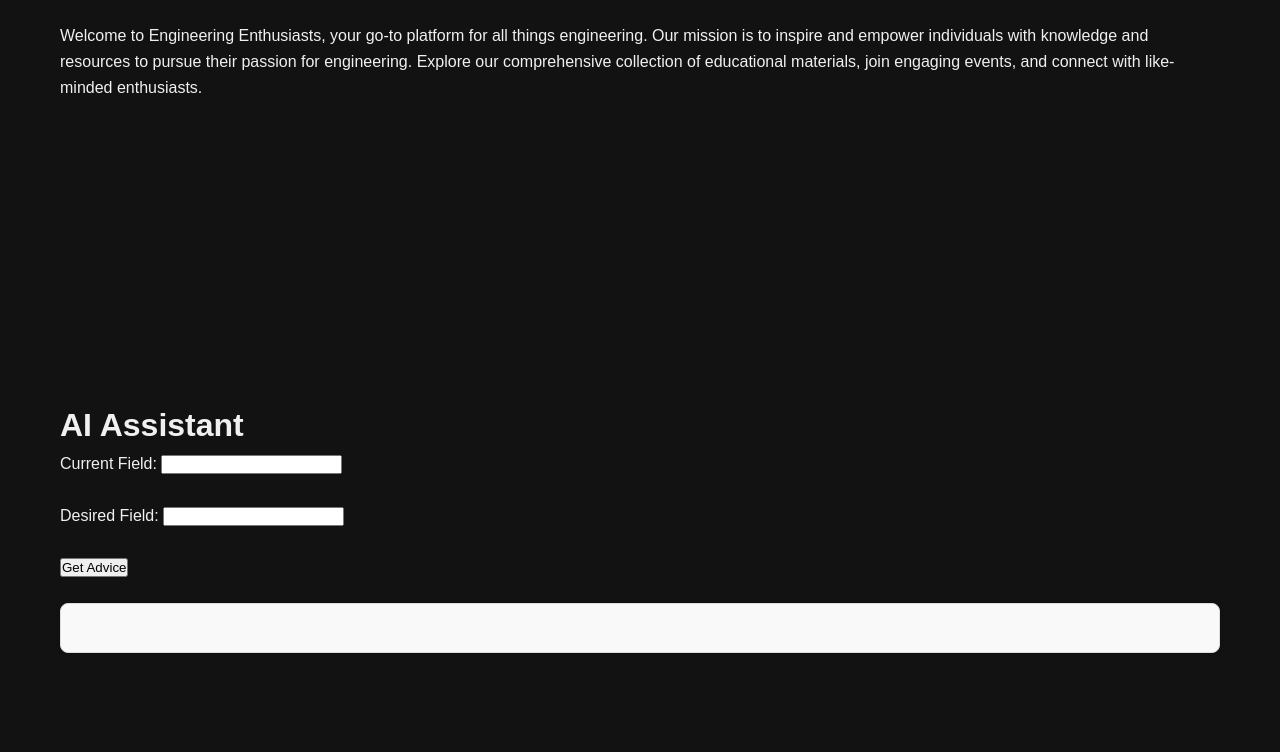
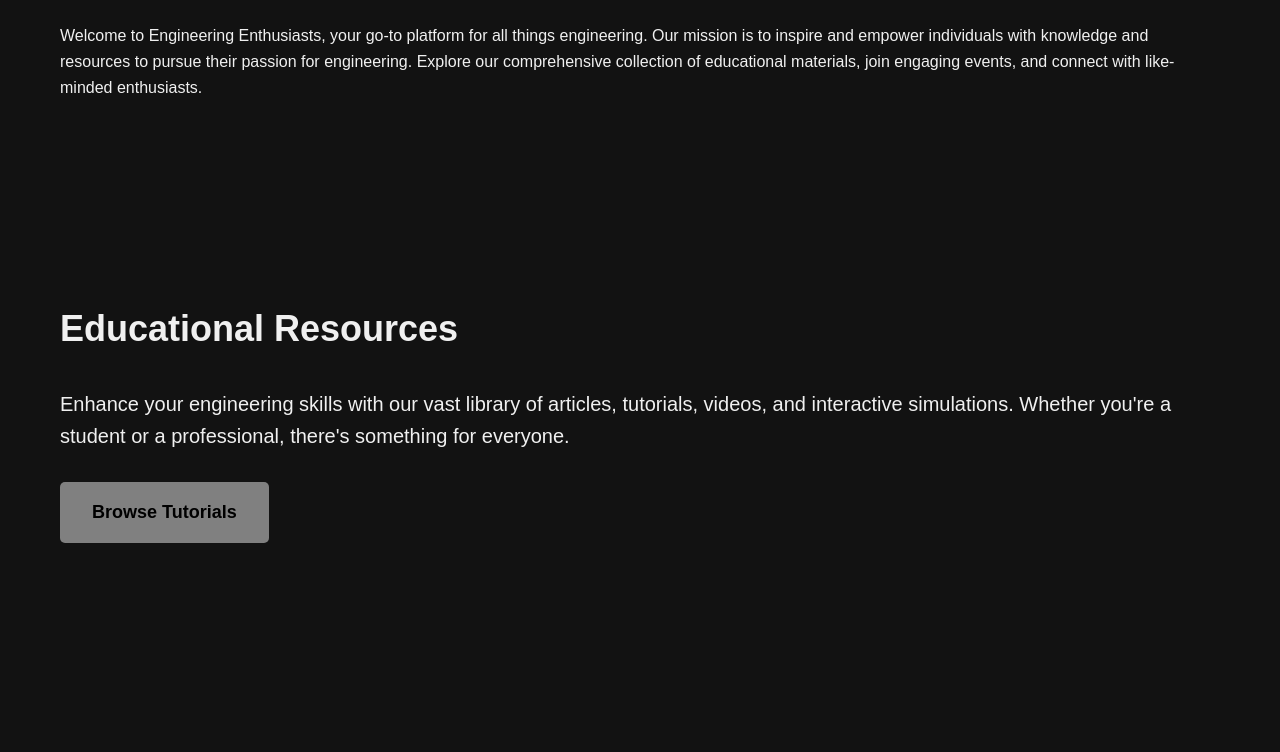
Before and after one commit to AnshHiranandani/ingenious-path, a Flask app: page / in a window 1280 px wide. Shown: the part 839-1591 px from the top of the page. Run offline with Flask 3, Linux system fonts and the light colour scheme.

Commit message:
Updated for collaboration.

```diff
--- a/app.py
+++ b/app.py
@@ -3,7 +3,7 @@ import openai
 import logging
 
 # Instantiate the OpenAI client with your API key
-openai.api_key = 'sk-proj-1UXCgAKORfDMCBztR4VgT3BlbkFJP0jyAnegWdRYlJ33SQ4R'
+openai.api_key = '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'
 
 app = Flask(__name__)
 
@@ -40,7 +40,7 @@ def predict():
         data = request.json
         current_field = data['current_field']
         desired_field = data['desired_field']
-        user_message = f"I am currently working in the field of {current_field}. I want to transition to the field of {desired_field}. Can you provide me with a detailed plan on how I can make this transition easier?"
+        user_message = f"I am currently working in the field of {current_field}. I want to transition to the field of {desired_field}. Can you provide me with a detailed plan on how I can make this transition easier? Also, could you provide five of the best companies to look at for careers in the new field?"
 
         # Get the AI-generated response using the chat completions endpoint
         response = openai.ChatCompletion.create(
--- a/templates/index.html
+++ b/templates/index.html
@@ -39,64 +39,6 @@
       <p>Welcome to Engineering Enthusiasts, your go-to platform for all things engineering. Our mission is to inspire and empower individuals with knowledge and resources to pursue their passion for engineering. Explore our comprehensive collection of educational materials, join engaging events, and connect with like-minded enthusiasts.</p>
     </div>
   </section>
-
-  <section id="ai"></section>
-    <div class="container">
-      <h1>AI Assistant</h1>
-      <form id="assistant-form">
-          <label for="current-field">Current Field:</label>
-          <input type="text" id="current-field" name="current_field"><br><br>
-
-          <label for="desired-field">Desired Field:</label>
-          <input type="text" id="desired-field" name="desired_field"><br><br>
-
-          <button type="submit">Get Advice</button>
-      </form>
-
-      <div id="advice-container">
-          <!-- Advice from AI will be displayed here -->
-      </div>
-
-      <script>
-          document.getElementById('assistant-form').addEventListener('submit', function(event) {
-              event.preventDefault();
-
-              // Fetch input values
-              const currentField = document.getElementById('current-field').value;
-              const desiredField = document.getElementById('desired-field').value;
-
-              // Create JSON object with input data
-              const formData = {
-                  current_field: currentField,
-                  desired_field: desiredField
-              };
-
-              // Send POST request to Flask backend
-              fetch('/predict', {
-                  method: 'POST',
-                  headers: {
-                      'Content-Type': 'application/json'
-                  },
-                  body: JSON.stringify(formData)
-              })
-              .then(response => response.json())
-              .then(data => {
-                  // Display AI advice or error message
-                  const adviceContainer = document.getElementById('advice-container');
-                  if (data.advice) {
-                      adviceContainer.innerHTML = `<p>${data.advice}</p>`;
-                  } else if (data.error) {
-                      adviceContainer.innerHTML = `<p>Error: ${data.error}</p>`;
-                  }
-              })
-              .catch(error => {
-                  console.error('Error:', error);
-                  const adviceContainer = document.getElementById('advice-container');
-                  adviceContainer.innerHTML = `<p>Error: ${error.message}</p>`;
-              });
-          });
-      </script>
-    </div>
 
   <section id="resources">
     <div class="container">
@@ -150,46 +92,9 @@
     </div>
   </section>
 
-  <section id="blog">
-    <div class="container">
-      <h2>Engineering Blog</h2>
-      <div class="blog-cards">
-        <!-- Example of blog cards, you can add more as needed -->
-        <div class="blog-card">
-          <img src="blog1.jpg" alt="Blog 1">
-          <h3>Advancements in Renewable Energy</h3>
-          <p>Stay updated with the latest breakthroughs in renewable energy technologies.</p>
-          <a href="blog1.html" class="btn">Read More</a>
-        </div>
-        <div class="blog-card">
-          <img src="blog2.jpg" alt="Blog 2">
-          <h3>The Future of Artificial Intelligence</h3>
-          <p>Discover the cutting-edge developments in AI and its potential impact on engineering.</p>
-          <a href="blog2.html" class="btn">Read More</a>
-        </div>
-      </div>
-    </div>
-  </section>
-
-  <section id="community">
-    <div class="container">
-      <h2>Engineering Community</h2>
-      <p>Connect with fellow engineering enthusiasts, industry professionals, and mentors in our vibrant community. Engage in discussions, ask questions, and share your insights with like-minded individuals.</p>
-      <a href="forum.html" class="btn">Join Us Today!</a>
-    </div>
-  </section>
-
-  <section id="intro-engineering">
-    <div class="container">
-      <h2>Introduction to Engineering</h2>
-      <p>Explore beginner, intermediate, and experienced level articles, videos, and lessons to start your engineering journey.</p>
-      <a href="beginner.html" class="btn">Get Started</a>
-    </div>
-  </section>
-
   <footer>
     <div class="container">
-      <p>&copy; 2023 IngeniousPath. All rights reserved.</p>
+      <p>&copy; 2024 IngeniousPath. All rights reserved.</p>
     </div>
   </footer>
 
```
Also changed, not shown: templates/about.html (line endings or trailing spaces).
